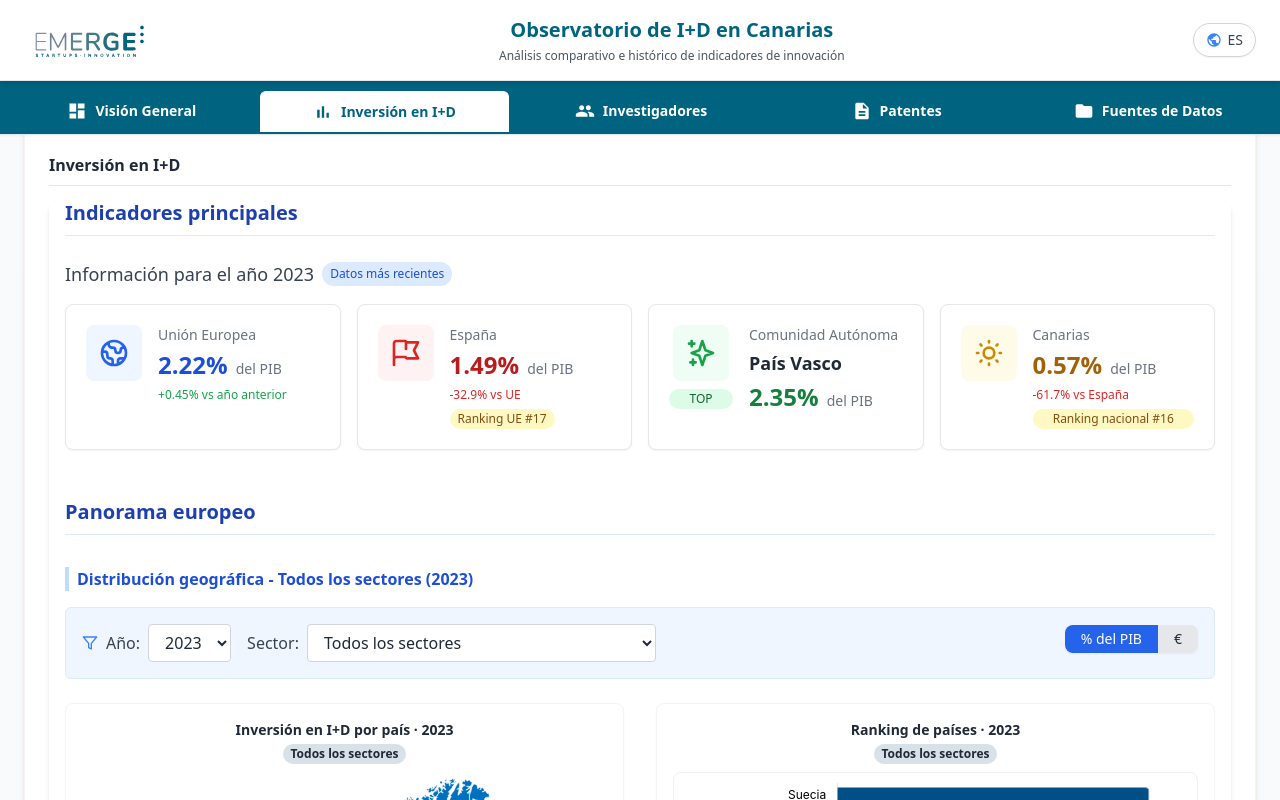
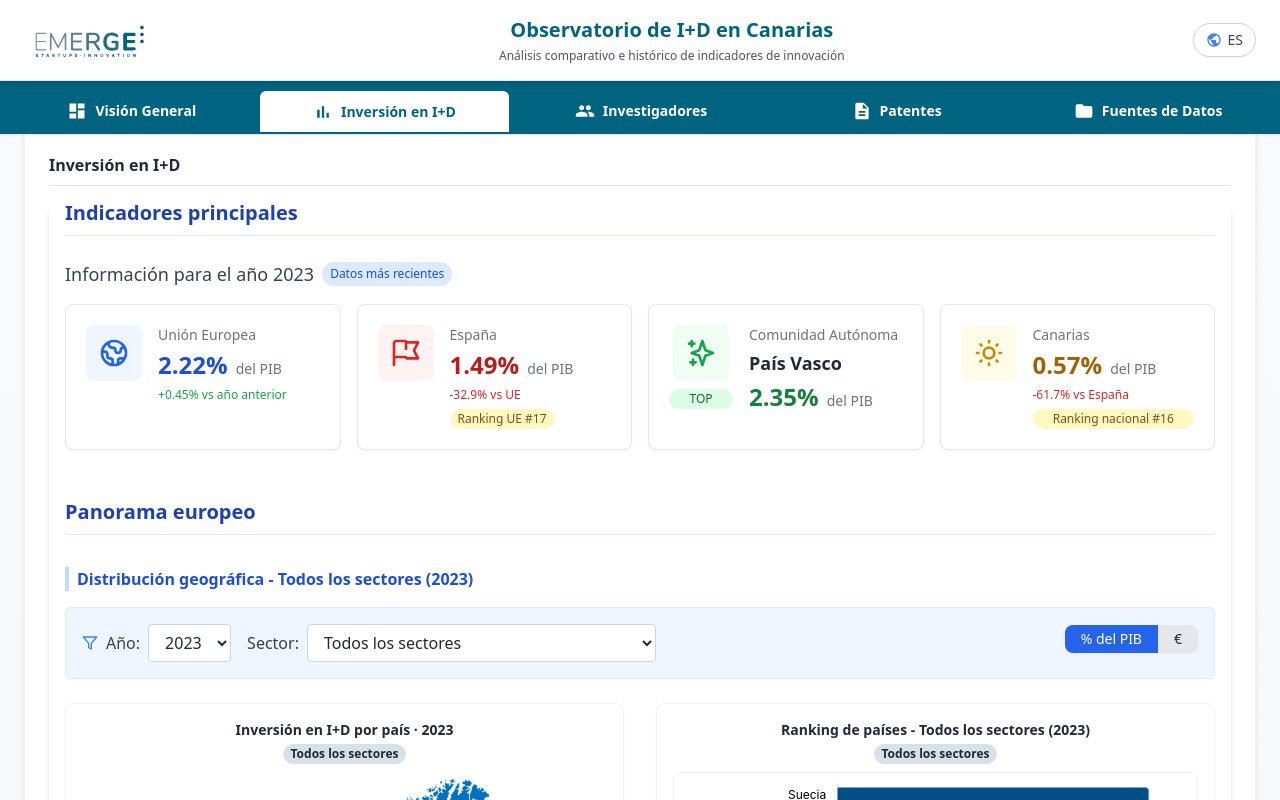
Before and after one commit to dani-rios-data/emerge, a React (Vite) app: page / in a window 1280 px wide. Both pictures are taken after a click on the item "Inversión en I+D". Shown: the top 800 px of the page. Built offline with nearby package versions, Linux system fonts and the light colour scheme.

Commit message:
title update

```diff
--- a/src/components/CountryRankingChart.tsx
+++ b/src/components/CountryRankingChart.tsx
@@ -1182,7 +1182,41 @@ const CountryRankingChart: React.FC<CountryRankingChartProps> = ({
 
   // Función para obtener el título del gráfico basado en sector y año seleccionados
   const getChartTitle = () => {
-    return `${texts[language].countryRanking} · ${selectedYear}`;
+    // Mapeo de IDs de sector a nombres localizados
+    const sectorNames: Record<string, { es: string, en: string }> = {
+      'total': {
+        es: 'Todos los sectores',
+        en: 'All sectors'
+      },
+      'business': {
+        es: 'Empresas',
+        en: 'Business enterprise'
+      },
+      'government': {
+        es: 'Administración Pública',
+        en: 'Government'
+      },
+      'education': {
+        es: 'Enseñanza Superior',
+        en: 'Higher education'
+      },
+      'nonprofit': {
+        es: 'Instituciones sin fines de lucro',
+        en: 'Non-profit institutions'
+      }
+    };
+
+    // Obtener nombre localizado del sector
+    const sectorName = sectorNames[selectedSector] ?
+                       sectorNames[selectedSector][language] :
+                       (language === 'es' ? 'Todos los sectores' : 'All sectors');
+
+    // Construir el título con el mismo formato que los otros componentes
+    if (language === 'es') {
+      return `Ranking de países - ${sectorName} (${selectedYear})`;
+    } else {
+      return `Country Ranking - ${sectorName} (${selectedYear})`;
+    }
   };
 
   // Función para obtener el color del sector para el título
--- a/src/components/RegionRankingChart.tsx
+++ b/src/components/RegionRankingChart.tsx
@@ -1180,8 +1180,42 @@ const RegionRankingChart: React.FC<RegionRankingChartProps> = ({
     }
   };
 
-  // Obtener título del gráfico
-  const getChartTitle = () => {
+
+
+  // Si no hay datos, mostrar mensaje de no disponibilidad
+  if (chartData.length === 0) {
+    return (
+      <div className="flex justify-center items-center h-full bg-gray-50 rounded-lg border border-gray-200">
+        <div className="text-center text-gray-500">
+          <svg className="w-12 h-12 mx-auto text-gray-400" fill="none" stroke="currentColor" viewBox="0 0 24 24" xmlns="http://www.w3.org/2000/svg">
+            <path strokeLinecap="round" strokeLinejoin="round" strokeWidth={1.5} d="M9.75 9.75l4.5 4.5m0-4.5l-4.5 4.5M21 12a9 9 0 11-18 0 9 9 0 0118 0z" />
+          </svg>
+          <p className="mt-2">{t.noData}</p>
+        </div>
+      </div>
+    );
+  }
+
+  // Configuración del gráfico
+  const chartConfig = getChartConfig();
+
+  // Función para obtener el color del sector para el título
+  const getSectorColor = () => {
+    // Obtener el color base del sector
+    const sectorColor = SECTOR_COLORS[selectedSector as keyof typeof SECTOR_COLORS] || SECTOR_COLORS.total;
+    // Usar d3 para obtener una versión más oscura del color
+    return d3.color(sectorColor)?.darker(0.8)?.toString() || '#333333';
+  };
+
+  return (
+    <div className="relative h-full" ref={containerRef}>
+      <div className="mb-2 text-center">
+        <h3 className="text-sm font-semibold text-gray-800">
+          {language === 'es' ? `Ranking de comunidades autónomas · ${selectedYear}` : `Autonomous Communities Ranking · ${selectedYear}`}
+        </h3>
+        <div className="inline-block mt-1 px-2 py-0.5 rounded-full text-xs font-bold text-gray-800"
+             style={{ backgroundColor: `${d3.color(getSectorColor())?.copy({ opacity: 0.15 })}` }}>
+          {(() => {
             // Mapeo de IDs de sector a nombres localizados
             const sectorNames: Record<string, { es: string, en: string }> = {
               'total': {
@@ -1207,39 +1241,11 @@ const RegionRankingChart: React.FC<RegionRankingChartProps> = ({
             };
 
             // Obtener nombre localizado del sector
-    const sectorName = sectorNames[selectedSector] ?
+            return sectorNames[selectedSector] ?
                   sectorNames[selectedSector][language] :
                   (language === 'es' ? 'Todos los sectores' : 'All sectors');
-
-    // Construir el título
-    if (language === 'es') {
-      return `Ranking por Comunidades Autónomas - ${sectorName} (${selectedYear})`;
-    } else {
-      return `Autonomous Communities Ranking - ${sectorName} (${selectedYear})`;
-    }
-  };
-
-  // Si no hay datos, mostrar mensaje de no disponibilidad
-  if (chartData.length === 0) {
-    return (
-      <div className="flex justify-center items-center h-full bg-gray-50 rounded-lg border border-gray-200">
-        <div className="text-center text-gray-500">
-          <svg className="w-12 h-12 mx-auto text-gray-400" fill="none" stroke="currentColor" viewBox="0 0 24 24" xmlns="http://www.w3.org/2000/svg">
-            <path strokeLinecap="round" strokeLinejoin="round" strokeWidth={1.5} d="M9.75 9.75l4.5 4.5m0-4.5l-4.5 4.5M21 12a9 9 0 11-18 0 9 9 0 0118 0z" />
-          </svg>
-          <p className="mt-2">{t.noData}</p>
+          })()}
         </div>
-      </div>
-    );
-  }
-
-  // Configuración del gráfico
-  const chartConfig = getChartConfig();
-
-  return (
-    <div className="relative h-full" ref={containerRef}>
-      <div className="mb-2 text-center">
-        <h3 className="text-base font-semibold text-gray-800 text-center">{getChartTitle()}</h3>
       </div>
 
       <div style={scrollContainerStyle} ref={scrollContainerRef} className="custom-scrollbar">
--- a/src/components/SpanishRegionsMap.tsx
+++ b/src/components/SpanishRegionsMap.tsx
@@ -958,44 +958,7 @@ const SpanishRegionsMap: React.FC<SpanishRegionsMapProps> = ({
   // Textos según el idioma actual
   const t = mapTexts[language];
 
-  // Obtener el título del mapa
-  const getMapTitle = (): string => {
-    // Mapeo de IDs de sector a nombres localizados
-    const sectorNames: Record<string, { es: string, en: string }> = {
-      'total': {
-        es: 'Todos los sectores',
-        en: 'All sectors'
-      },
-      'business': {
-        es: 'Empresas',
-        en: 'Business enterprise'
-      },
-      'government': {
-        es: 'Administración Pública',
-        en: 'Government'
-      },
-      'education': {
-        es: 'Enseñanza Superior',
-        en: 'Higher education'
-      },
-      'nonprofit': {
-        es: 'Instituciones sin fines de lucro',
-        en: 'Non-profit institutions'
-      }
-    };
-
-    // Obtener nombre localizado del sector
-    const sectorName = sectorNames[selectedSector] ?
-                      sectorNames[selectedSector][language] :
-                      (language === 'es' ? 'Todos los sectores' : 'All sectors');
-
-    // Construir el título
-    if (language === 'es') {
-      return `Inversión I+D - ${sectorName} (${selectedYear})`;
-    } else {
-      return `R&D Investment - ${sectorName} (${selectedYear})`;
-    }
-  };
+
 
   // Efecto para cargar los datos GeoJSON
   useEffect(() => {
@@ -1858,7 +1821,42 @@ const SpanishRegionsMap: React.FC<SpanishRegionsMapProps> = ({
       ) : (
         <>
           <div className="mb-2 text-center">
-            <h3 className="text-base font-semibold text-gray-800">{getMapTitle()}</h3>
+            <h3 className="text-sm font-semibold text-gray-800">
+              {language === 'es' ? `Mapa de comunidades autónomas · ${selectedYear}` : `Autonomous Communities Map · ${selectedYear}`}
+            </h3>
+            <div className="inline-block mt-1 px-2 py-0.5 rounded-full text-xs font-bold text-gray-800"
+                 style={{ backgroundColor: `${d3.color(SECTOR_COLORS[selectedSector as keyof typeof SECTOR_COLORS] || SECTOR_COLORS.total)?.copy({ opacity: 0.15 })}` }}>
+              {(() => {
+                // Mapeo de IDs de sector a nombres localizados
+                const sectorNames: Record<string, { es: string, en: string }> = {
+                  'total': {
+                    es: 'Todos los sectores',
+                    en: 'All sectors'
+                  },
+                  'business': {
+                    es: 'Empresas',
+                    en: 'Business enterprise'
+                  },
+                  'government': {
+                    es: 'Administración Pública',
+                    en: 'Government'
+                  },
+                  'education': {
+                    es: 'Enseñanza Superior',
+                    en: 'Higher education'
+                  },
+                  'nonprofit': {
+                    es: 'Instituciones sin fines de lucro',
+                    en: 'Non-profit institutions'
+                  }
+                };
+
+                // Obtener nombre localizado del sector
+                return sectorNames[selectedSector] ?
+                      sectorNames[selectedSector][language] :
+                      (language === 'es' ? 'Todos los sectores' : 'All sectors');
+              })()}
+            </div>
           </div>
           <div className="h-[calc(100%-2rem)]">
             <svg ref={svgRef} className="w-full h-full"></svg>
```
Lines whose indentation alone changed are shown as unchanged.
